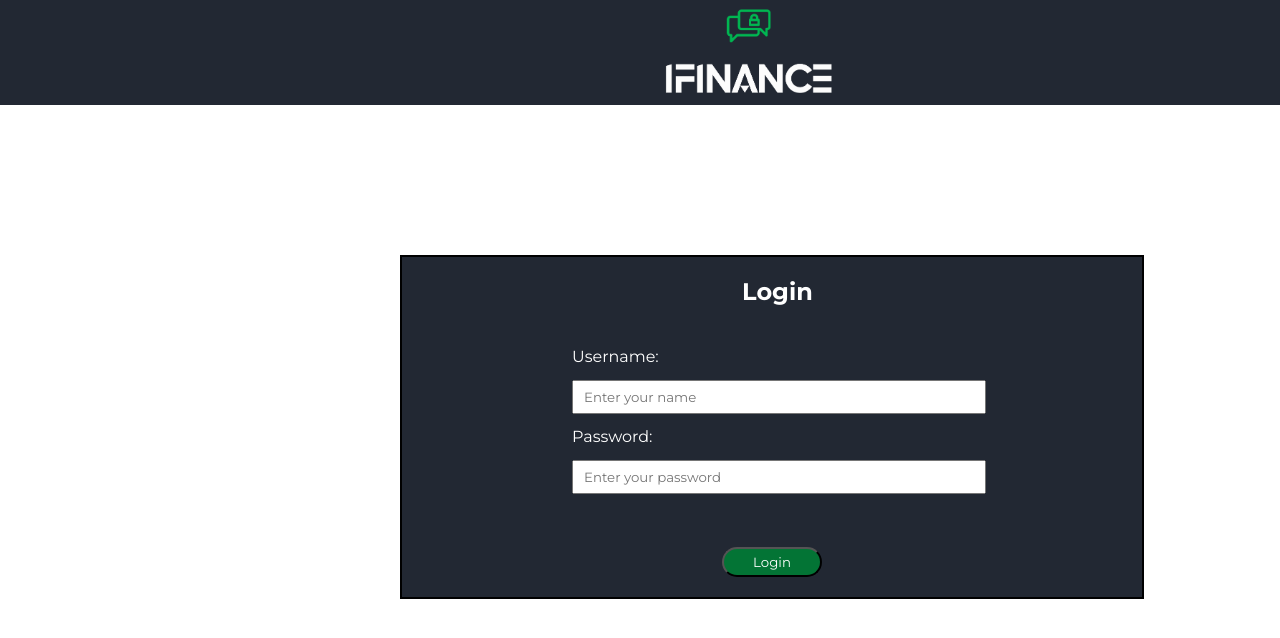
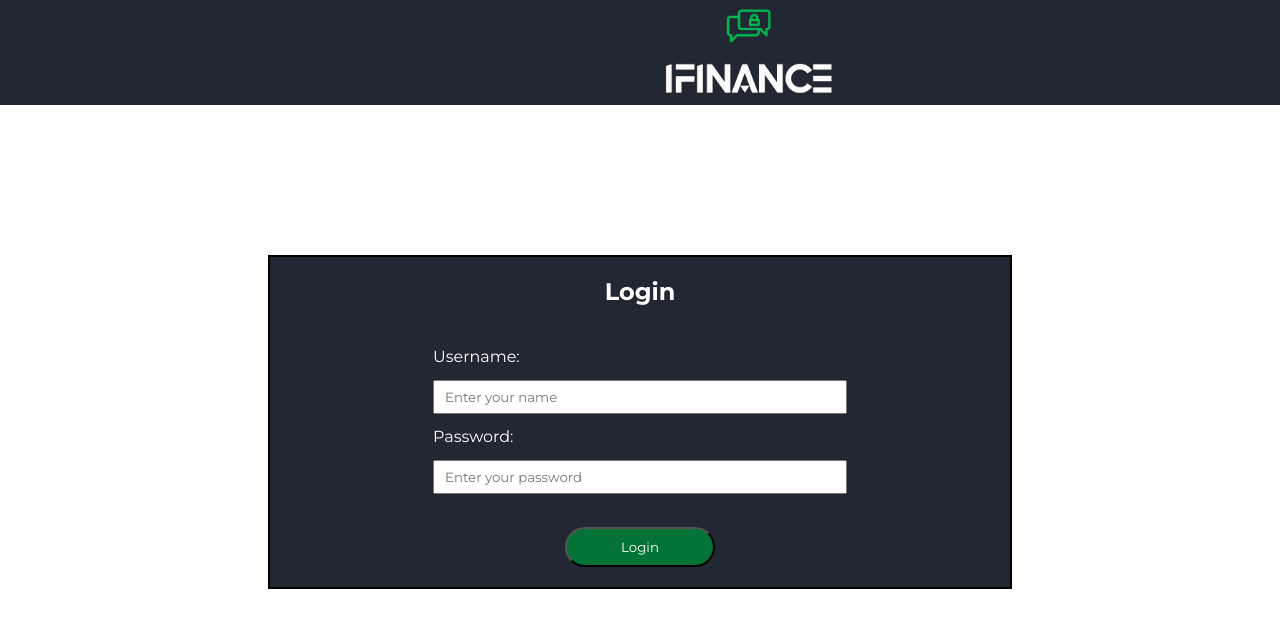
Before and after one commit to kalviumcommunity/Pranjal_S56_Capstone_expense_management, a React (Vite) app in the folder Client/client/: page /login in a window 1280 px wide. Shown: the top 638 px of the page. Built offline with nearby package versions, Linux system fonts and the light colour scheme.

Commit message:
Created the frontend components

```diff
--- a/Client/client/src/Styles/Login.css
+++ b/Client/client/src/Styles/Login.css
@@ -1,41 +1,37 @@
-
-.login{
-    margin-left: 320px;
-}
-.loginpg{
+.loginpg {
   border: 2px solid black;
-    width: 700px;
-    margin-left: 400px;
-    margin-top: 150px;
+  width: 70%;
+  max-width: 700px;
+  margin: 150px auto;
   padding: 20px;
   line-height: 30px;
   background-color: #222833;
   color: white;
+  display: flex;
+  flex-direction: column;
+  align-items: center;
 }
-.inbox{
+
+.page {
+  margin-top: 30px;
+  line-height: 40px;
+}
+
+.labeling {
+  padding-bottom: 20px;
+}
+
+.inbox {
   width: 400px;
   height: 30px;
   padding-left: 10px;
+}
 
-}
-.page{
-    margin-left: 150px;
+.loginBtn {
+  width: 150px;
+  height: 40px;
   margin-top: 30px;
-   line-height: 40px;
-}
-.labeling{
-    padding-bottom: 20px;
-
-}
-.loginBtn{
-    width: 100px;
-    height: 30px;
-    margin-top: 50px;
   border-radius: 20px;
   background-color: #037435;
-    margin-left: 300px;
   color: white;
 }
-.error{
-    color: red;
-}
```
Lines whose indentation alone changed are shown as unchanged.
